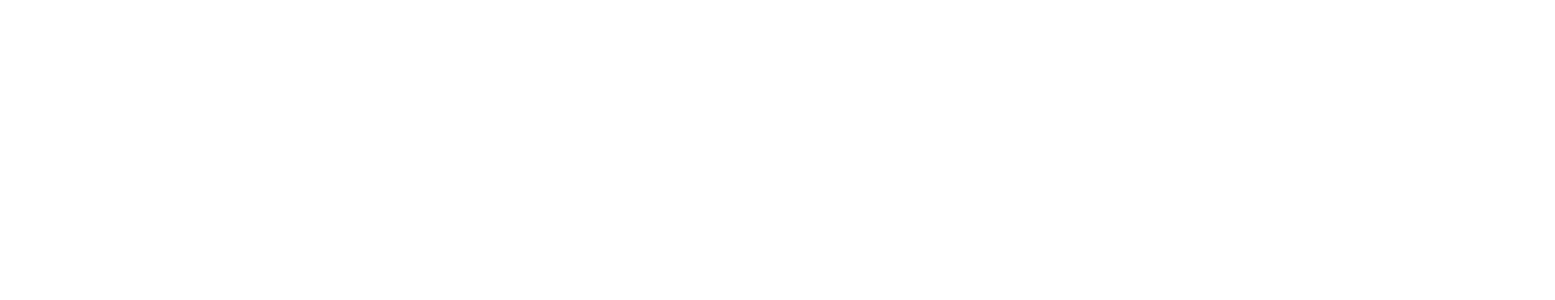
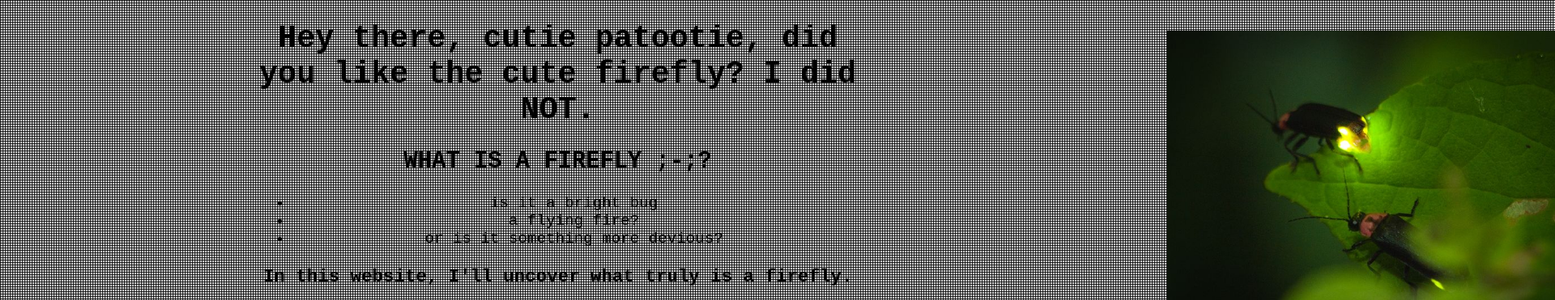
Before and after one commit to mukul-mittal-art/Firefly, a plain HTML site: page index.html in a window 1280 px wide. Shown: the top 371 px of the page at 81% size, 1920 px wide, since content can reach past the window. Drawn offline with Linux system fonts and the light colour scheme.

Commit message:
added images, dark effect, and 3 page content

```diff
--- a/index.html
+++ b/index.html
@@ -3,9 +3,36 @@
 <head>
     <meta charset="UTF-8">
     <meta name="viewport" content="width=device-width, initial-scale=1.0">
-    <title>Document</title>
+    <title>Firefly</title>
+    <link href="style.css" rel="stylesheet">
 </head>
-<body>
+<body class="body">
+    <div class="mastuff">
+        <h1>Hey there, cutie patootie, did you like the cute firefly? I did NOT.</h1>
+        <h2>WHAT IS A FIREFLY ;-;?</h2>
 
+        <ul><li>is it a bright bug</li>
+            <li>a flying fire?</li>
+            <li>or is it something more devious?</li>
+        </ul>
+
+        <h3>In this website, I'll uncover what truly is a firefly.</h3>
+        <h4 class="SCROLL">SCROLL:-</h4>
+    </div>
+
+    <div class="mastuffys2">
+        <img src="images/mafly.jpg" class="mafly" alt="NOTMAFLY">
+        <H1>SEE THIS FLY??/</H1>
+        <H2>HOW DO U KNOW IT IS NOT PLANNING SHENANIGANS AGAINST HUMANITY???</H2>
+    </div>
+
+    <div class="mastuffys2">
+        <img src="images/grave.jpg" class="mafly" alt="NOTMAFLY">
+        <H1>SEEN THIS FILM??/</H1>
+        <H2>THIS IS WHY I'M SCARED OF FIREFLIES</H2>
+    </div>
+
+    <div class="firefly"></div>
+    <script src="script.js"></script>
 </body>
 </html>
--- a/script.js
+++ b/script.js
@@ -0,0 +1,13 @@
+const body = document.body;
+
+
+window.addEventListener('mousemove', (e) => {
+  body.style.setProperty('--x', `${e.clientX}px`);
+  body.style.setProperty('--y', `${e.clientY}px`);
+});
+
+window.addEventListener('touchmove', (e) => {
+  const touch = e.touches[0];
+  body.style.setProperty('--x', `${touch.clientX}px`);
+  body.style.setProperty('--y', `${touch.clientY}px`);
+});
--- a/style.css
+++ b/style.css
@@ -0,0 +1,52 @@
+body {
+    overflow-x: auto;
+    overflow-y: hidden;
+    margin: 0;
+    background-image:
+    linear-gradient(to right, black, transparent 2px), linear-gradient(to bottom, black, transparent 2px);
+    background-size: 3px 3px;
+    display: flex;
+}
+.body ::-webkit-scrollbar {
+    display: none;
+}
+.mastuff {
+    width: 100vw;
+    height: 100vh;
+    text-align: center;
+    font-family: monospace;
+    font-size: 1.5vw;
+    padding-left: 25%;
+}
+.mastuffys2 {
+    width: 60vw;
+    height: 100vh;
+    text-align: center;
+    font-family: monospace;
+    font-size: 1.5vw;
+    padding-left: 30%;
+    padding-right: 30%;
+
+    .mafly {
+        width: 40vw;
+        height: auto;
+        margin-top: 3vw;
+    }
+}
+
+
+.SCROLL {
+    font-size: 12vw;
+    margin-top: 1vw;
+}
+.firefly {
+    position: fixed;
+    inset: 0;
+    z-index: 9999;
+    pointer-events: none;
+    background: radial-gradient(
+    circle 280px at var(--x) var(--y),
+    rgba(0, 0, 0, 0) 0%,
+    rgba(0, 0, 0, 0.85) 70%,
+    rgb(0, 0, 0) 100%
+  );}
```
Also changed, not shown: images/grave.jpg (added), images/mafly.jpg (added).
